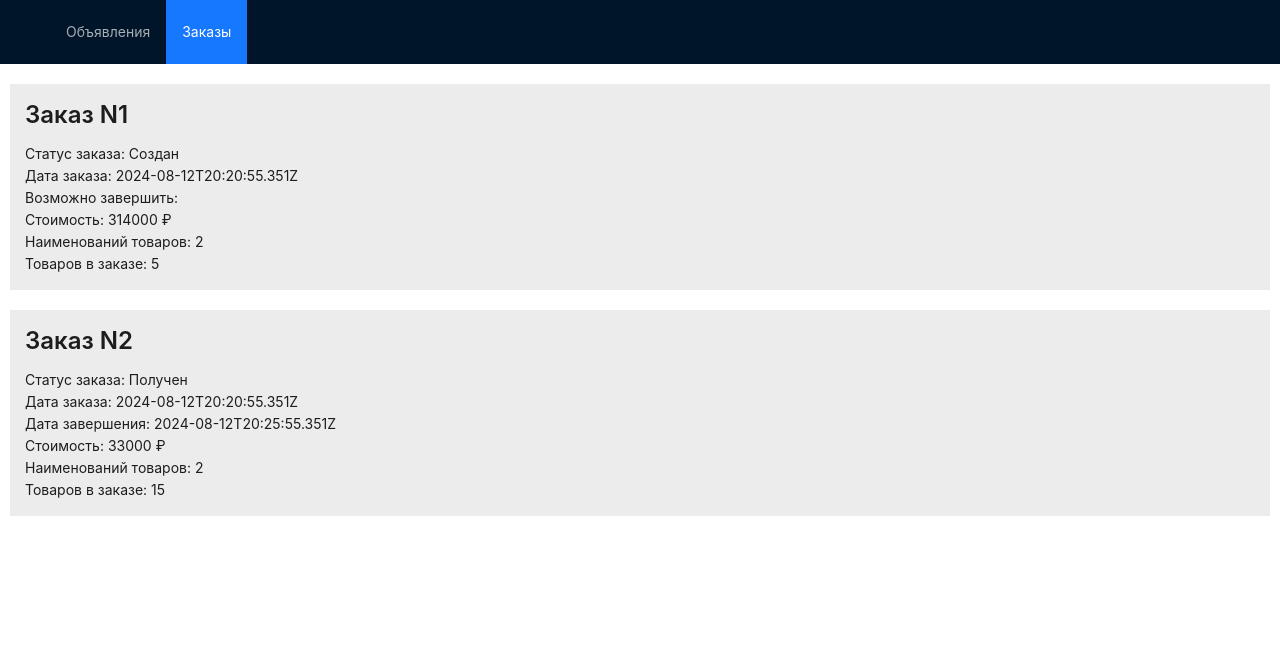
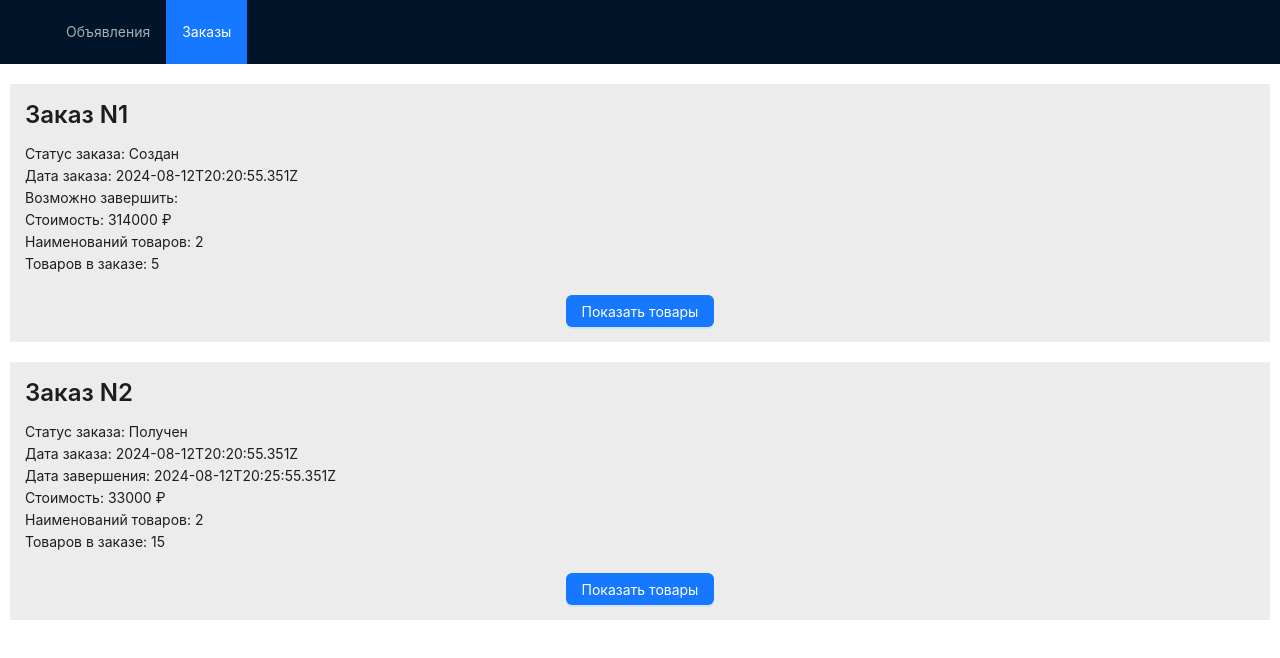
Before and after one commit to AidaChernyavskaya/avito, a React (Create React App) app: page /orders in a window 1280 px wide. Shown: the top 658 px of the page. Built offline with nearby package versions, Linux system fonts and the light colour scheme; data requests are answered from the project's data file.

Commit message:
Show ads items in order by button click

```diff
--- a/src/pages/Orders.tsx
+++ b/src/pages/Orders.tsx
@@ -2,7 +2,9 @@ import React, {useEffect, useState} from 'react';
 import Navbar from "../components/library/Navbar/Navbar";
 import {Order, OrderItem, OrderStatus} from "../types";
 import OrdersService from "../API/OrdersService";
-import {Typography} from "antd";
+import {Button, Typography} from "antd";
+import AdsCard from "../components/advertisements/AdsCard/AdsCard";
+import {Link} from "react-router-dom";
 
 function getKeyByValue(object: any, value: number) {
     return Object.keys(object).find(key => object[key] === value);
@@ -18,6 +20,7 @@ const ORDER_STATUS_RU = ['Создан', 'Оплачен', 'Отправлен',
 
 const Orders = () => {
     const [ordersList, setOrdersList] = useState<Order[]>([]);
+    const [isVisible, setIsVisible] = useState<boolean>(false);
 
     useEffect(() => {
         fetchOrders();
@@ -32,7 +35,7 @@ const Orders = () => {
         <div data-testid="orders-page">
             <Navbar/>
             {ordersList.map(order => (
-                <div className={'order'}>
+                <div className={'order'} key={order.id}>
                     <Typography.Title level={3}>Заказ N{order.id}</Typography.Title>
                     <Typography.Text>Статус заказа: {ORDER_STATUS_RU[order.status]}</Typography.Text>
                     <Typography.Text>Дата заказа: {order.createdAt}</Typography.Text>
@@ -41,6 +44,19 @@ const Orders = () => {
                     <Typography.Text>Стоимость: {order.total} ₽</Typography.Text>
                     <Typography.Text>Наименований товаров: {order.items.length}</Typography.Text>
                     <Typography.Text>Товаров в заказе: {countItemsInOrder(order.items)}</Typography.Text>
+
+                    {isVisible && order.items.map(item => (
+                        <div className={'order_ads_items'}>
+                            <Typography.Title level={5} className={'order_ads_items__title'}>Количество товаров: {item.count}</Typography.Title>
+                            <Link to={`/advertisements/${item.id}`}>
+                                <AdsCard advertisement={item}/>
+                            </Link>
+                        </div>
+                    ))}
+
+                    <Button type={"primary"} className={'button_show_items'} onClick={() => setIsVisible(!isVisible)}>
+                        Показать товары
+                    </Button>
                 </div>
             ))}
         </div>
--- a/src/styles/App.css
+++ b/src/styles/App.css
@@ -38,6 +38,11 @@ a {
   justify-content: center;
 }
 
+.button_show_items {
+  align-self: center;
+  margin-top: 20px;
+}
+
 .order {
   background: #ececec;
   margin: 20px 10px;
@@ -45,5 +50,13 @@ a {
   display: flex;
   flex-direction: column;
 }
+.order_ads_items {
+  background: lightgray;
+  margin: 20px 0;
+  padding: 20px 10px;
+}
+.order_ads_items__title {
+  padding-left: 15px;
+}
 
 /*# sourceMappingURL=App.css.map */
--- a/src/styles/App.sass
+++ b/src/styles/App.sass
@@ -31,9 +31,19 @@ a
   display: flex
   justify-content: center
 
+.button_show_items
+  align-self: center
+  margin-top: 20px
+
 .order
   background: #ececec
   margin: 20px 10px
   padding: 15px
   display: flex
   flex-direction: column
+  &_ads_items
+    background: lightgray
+    margin: 20px 0
+    padding: 20px 10px
+    &__title
+      padding-left: 15px
```
Also changed, not shown: 1 other file (tests, documents, lock files or other folders).
